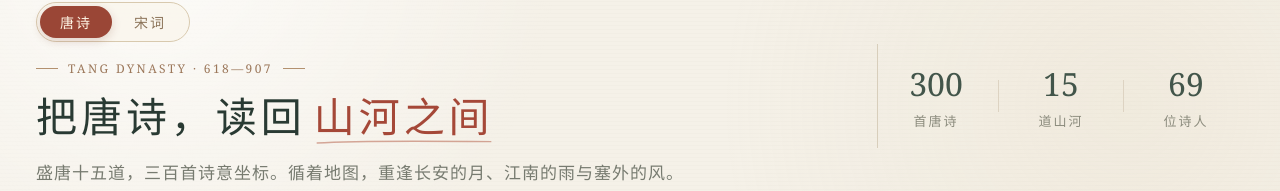
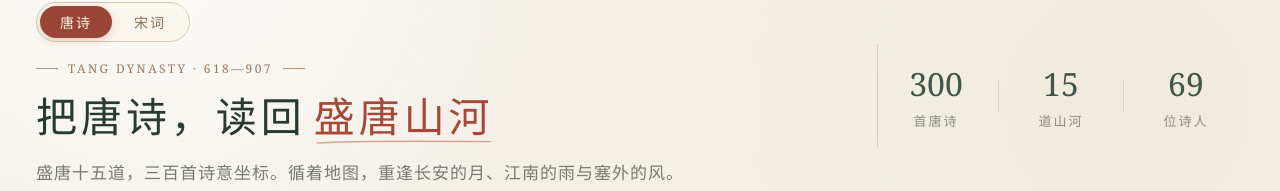
Before and after one commit to LiangjiChen/cultural-on-map, a React (Vite) app: page / in a window 1280 px wide. Shown: the part 118-309 px from the top of the page. Built offline with nearby package versions, Linux system fonts and the light colour scheme.

Commit message:
feat: update workspace
Co-authored-by: traeagent <traeagent@users.noreply.github.com>

```diff
--- a/src/data/datasets.ts
+++ b/src/data/datasets.ts
@@ -62,7 +62,7 @@ export const collections: Record<CollectionId, Collection> = {
     libraryName: '唐诗三百',
     heroKicker: 'TANG DYNASTY · 618—907',
     heroTitle: '把唐诗，读回',
-    heroEmphasis: '山河之间',
+    heroEmphasis: '盛唐山河',
     heroIntro: '盛唐十五道，三百首诗意坐标。循着地图，重逢长安的月、江南的雨与塞外的风。',
     statLabel: '首唐诗',
     regionStatLabel: '道山河',
```
